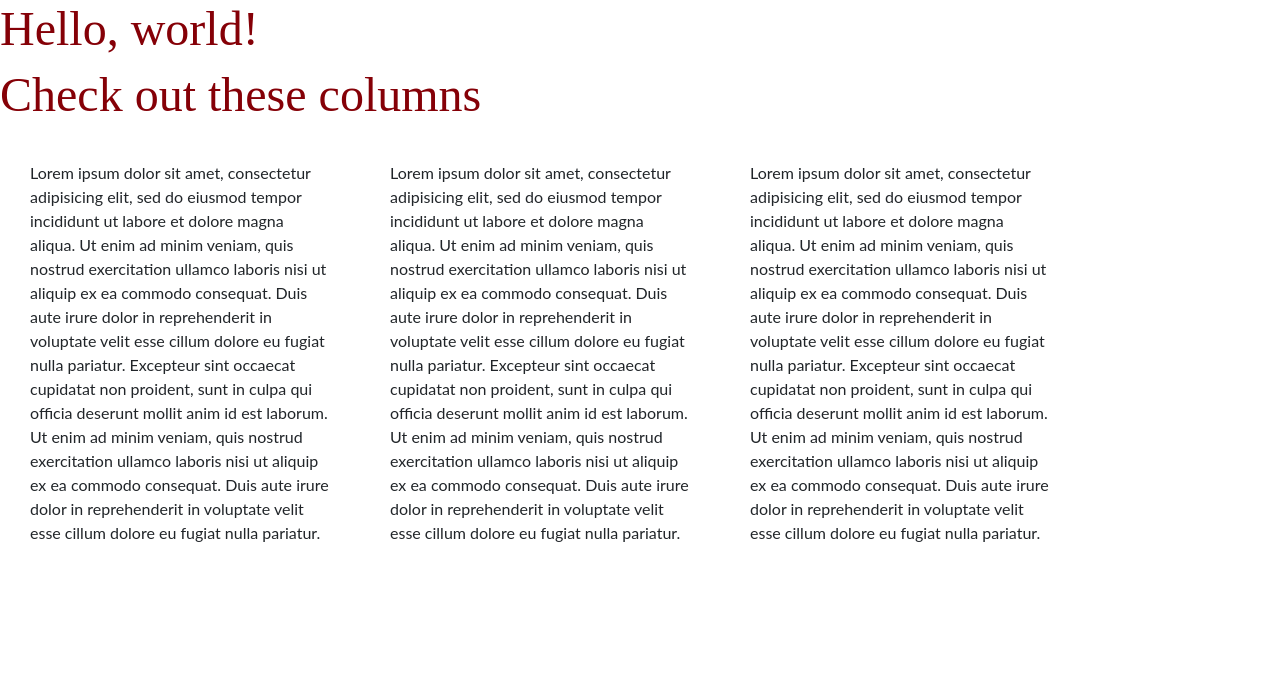
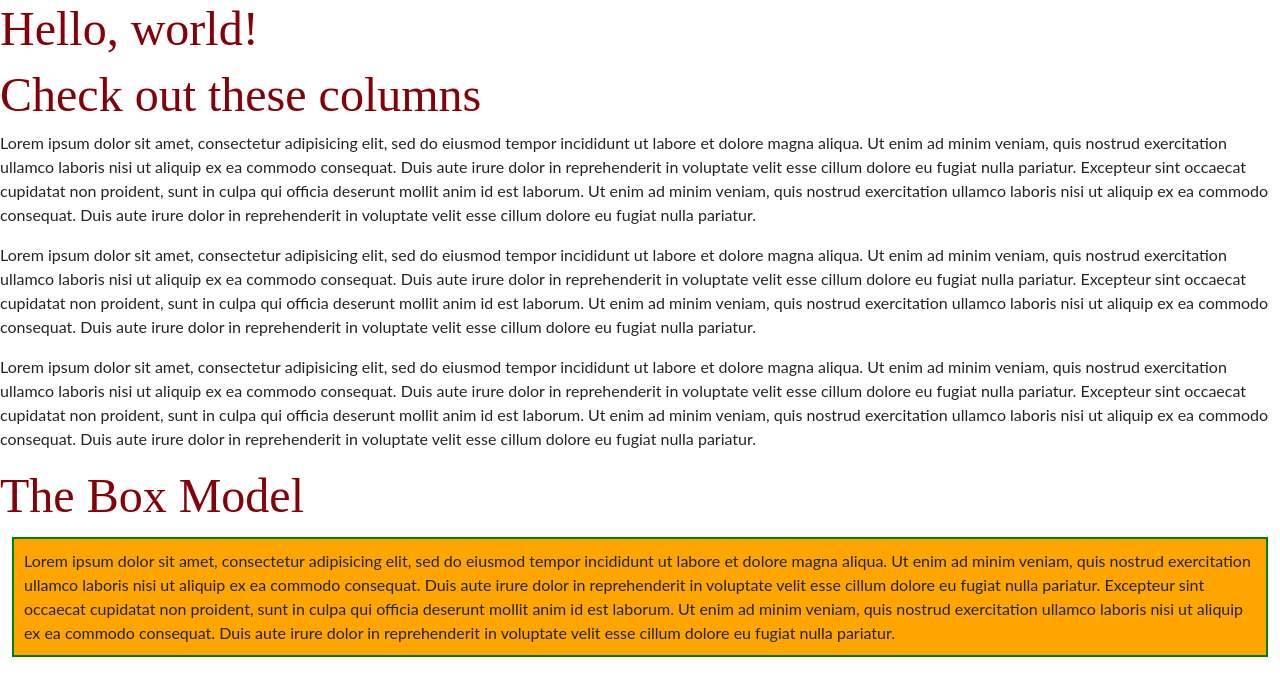
Before and after one commit to mashm3ll0w/code-learnathon, a plain HTML site: page index.html in a window 1280 px wide. Drawn offline with nearby package versions, Linux system fonts and the light colour scheme.

Commit message:
the box model

```diff
--- a/css/styles.css
+++ b/css/styles.css
@@ -9,8 +9,18 @@ h1 {
 	color: #850007;
 }
 
-.column {
+/* Float - either right or left. Kinda like aligning */
+/*.column {
 	margin: 30px;
 	float: left;
 	width: 300px;
+}*/
+
+
+/* Box model - basically its the margin and padding around an object*/
+.my-class {
+	border: 2px solid green;
+	margin: 12px;
+	padding: 10px;
+	background-color: orange;
 }
--- a/index.html
+++ b/index.html
@@ -28,6 +28,10 @@
         <p>Lorem ipsum dolor sit amet, consectetur adipisicing elit, sed do eiusmod tempor incididunt ut labore et dolore magna aliqua. Ut enim ad minim veniam, quis nostrud exercitation ullamco laboris nisi ut aliquip ex ea commodo consequat. Duis aute irure dolor in reprehenderit in voluptate velit esse cillum dolore eu fugiat nulla pariatur. Excepteur sint occaecat cupidatat non proident, sunt in culpa qui officia deserunt mollit anim id est laborum. Ut enim ad minim veniam, quis nostrud exercitation ullamco laboris nisi ut aliquip ex ea commodo consequat. Duis aute irure dolor in reprehenderit in voluptate velit esse cillum dolore eu fugiat nulla pariatur.</p>
     </div>
 
+    <h1>The Box Model</h1>
+
+    <div class="my-class">Lorem ipsum dolor sit amet, consectetur adipisicing elit, sed do eiusmod tempor incididunt ut labore et dolore magna aliqua. Ut enim ad minim veniam, quis nostrud exercitation ullamco laboris nisi ut aliquip ex ea commodo consequat. Duis aute irure dolor in reprehenderit in voluptate velit esse cillum dolore eu fugiat nulla pariatur. Excepteur sint occaecat cupidatat non proident, sunt in culpa qui officia deserunt mollit anim id est laborum. Ut enim ad minim veniam, quis nostrud exercitation ullamco laboris nisi ut aliquip ex ea commodo consequat. Duis aute irure dolor in reprehenderit in voluptate velit esse cillum dolore eu fugiat nulla pariatur.</div>
+
 
 
 
```
